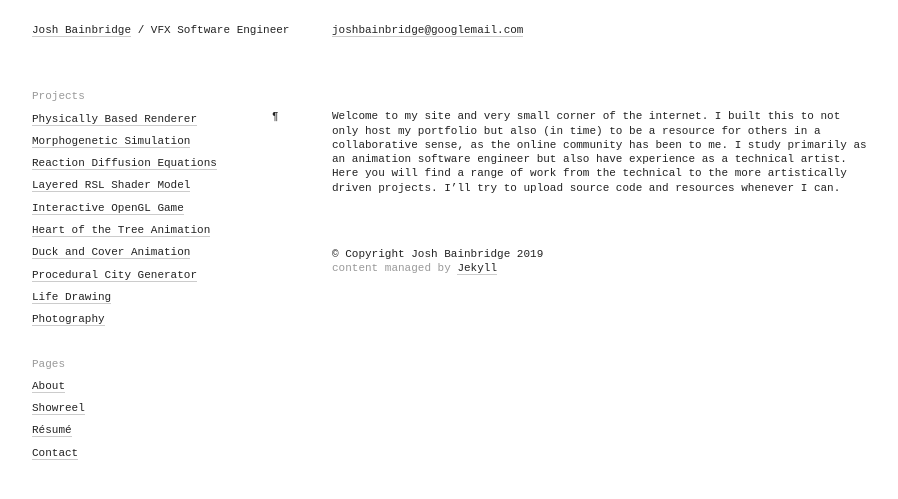
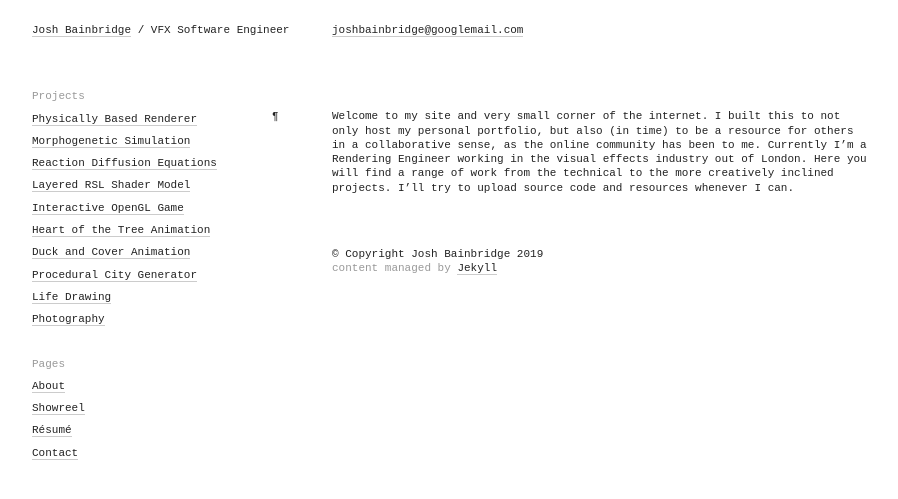
Before and after one commit to joshbainbridge/joshbainbridge.github.io, a Jekyll site: the page built from index.md, in a window 1280 px wide. Shown: the top 499 px of the page, without its empty margins (183-1081 px from the left). Built offline with Jekyll 4.4.1, drawn with Linux system fonts in a browser that asks for light colours.

Commit message:
Update index.md

```diff
--- a/index.md
+++ b/index.md
@@ -3,4 +3,4 @@ layout: default
 title: Home
 ---
 
-Welcome to my site and very small corner of the internet. I built this to not only host my portfolio but also (in time) to be a resource for others in a collaborative sense, as the online community has been to me. I study primarily as an animation software engineer but also have experience as a technical artist. Here you will find a range of work from the technical to the more artistically driven projects. I'll try to upload source code and resources whenever I can.
+Welcome to my site and very small corner of the internet. I built this to not only host my personal portfolio, but also (in time) to be a resource for others in a collaborative sense, as the online community has been to me. Currently I'm a Rendering Engineer working in the visual effects industry out of London. Here you will find a range of work from the technical to the more creatively inclined projects. I'll try to upload source code and resources whenever I can.
```
